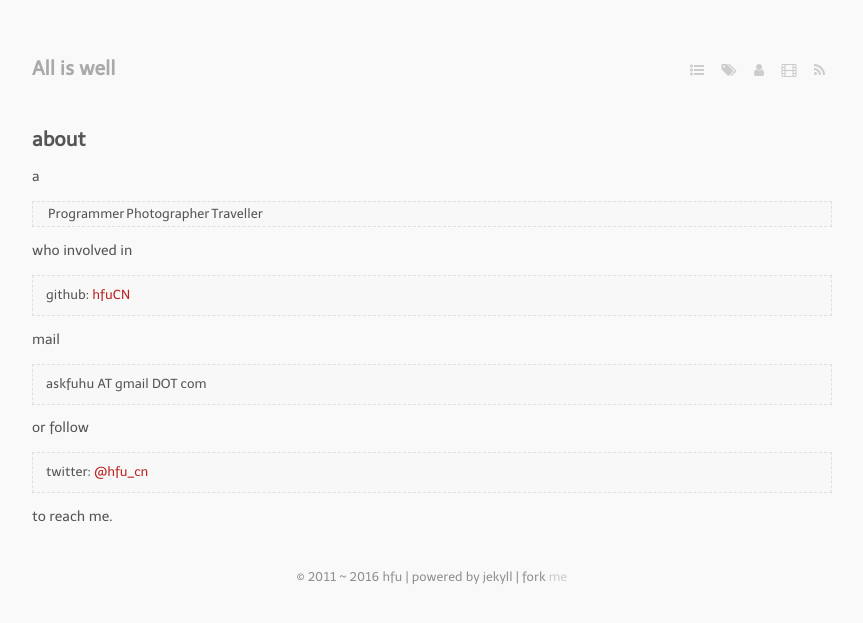
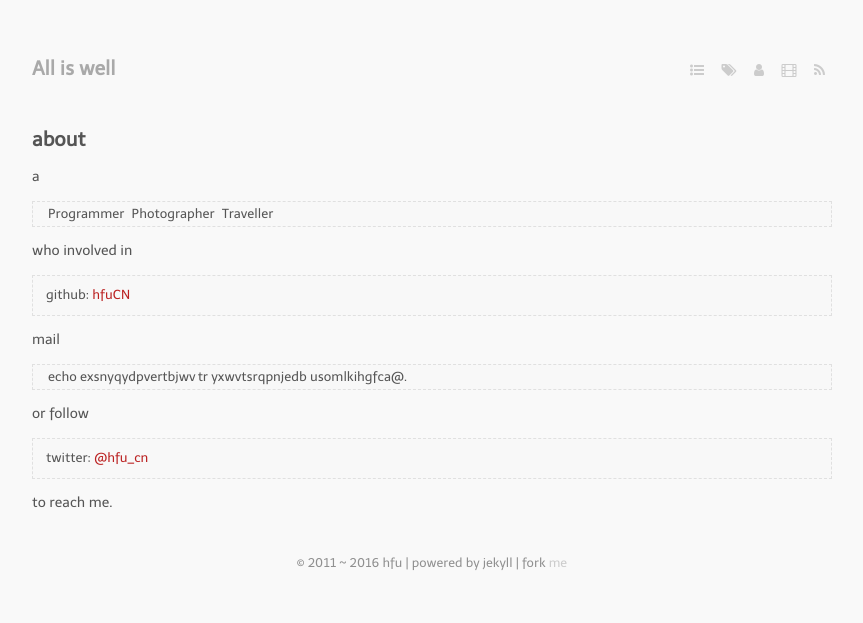
Before and after one commit to hfuCN/Pages, a Jekyll site: the page built from about.markdown, in a window 1280 px wide. Shown: the top 623 px of the page, without its empty margins (208-1071 px from the left). Built offline with Jekyll 4.4.1, drawn with Linux system fonts in a browser that asks for light colours; nearby versions of some CDN libraries; some web fonts are replaced.

Commit message:
fix: change my email addr

```diff
--- a/about.markdown
+++ b/about.markdown
@@ -5,7 +5,7 @@ layout: page
 
 a
 
-> Programmer | Photographer | Traveller
+> Programmer || Photographer || Traveller
 
 who involved in
 
@@ -13,7 +13,7 @@ who involved in
 
 mail
 
-> askfuhu AT gmail DOT com
+> echo exsnyqydpvertbjwv | tr yxwvtsrqpnjedb usomlkihgfca@.
 
 or follow
 
```
